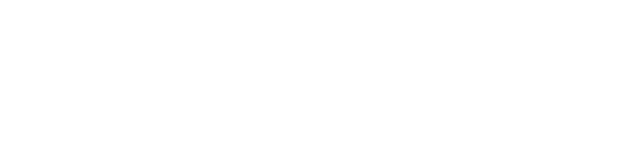
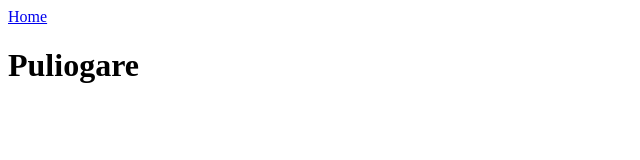
Before and after one commit to PushpanathanR/odin-recipes, a plain HTML site: page recipes/puliogare.html in a window 1280 px wide. Shown: the whole page, without its empty margins (0-640 px from the left). Drawn offline with Linux system fonts and the light colour scheme.

Commit message:
Link home and recipe pages

```diff
--- a/recipes/puliogare.html
+++ b/recipes/puliogare.html
@@ -6,6 +6,7 @@
     <title>Puliogare</title>
 </head>
 <body>
-
+    <a href="../index.html">Home</a>
+    <h1>Puliogare</h1>
 </body>
 </html>
```
Also changed, not shown: index.html (+1 -0 lines).
